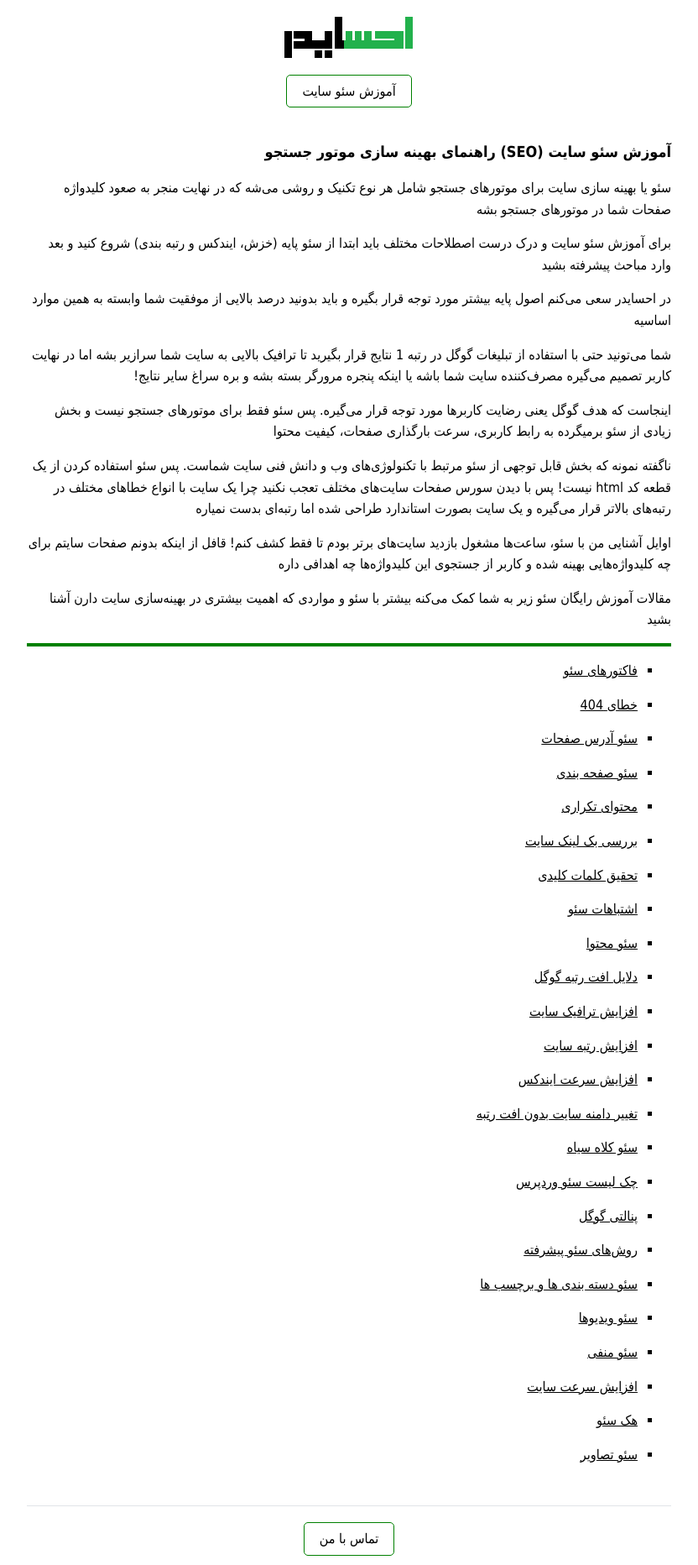
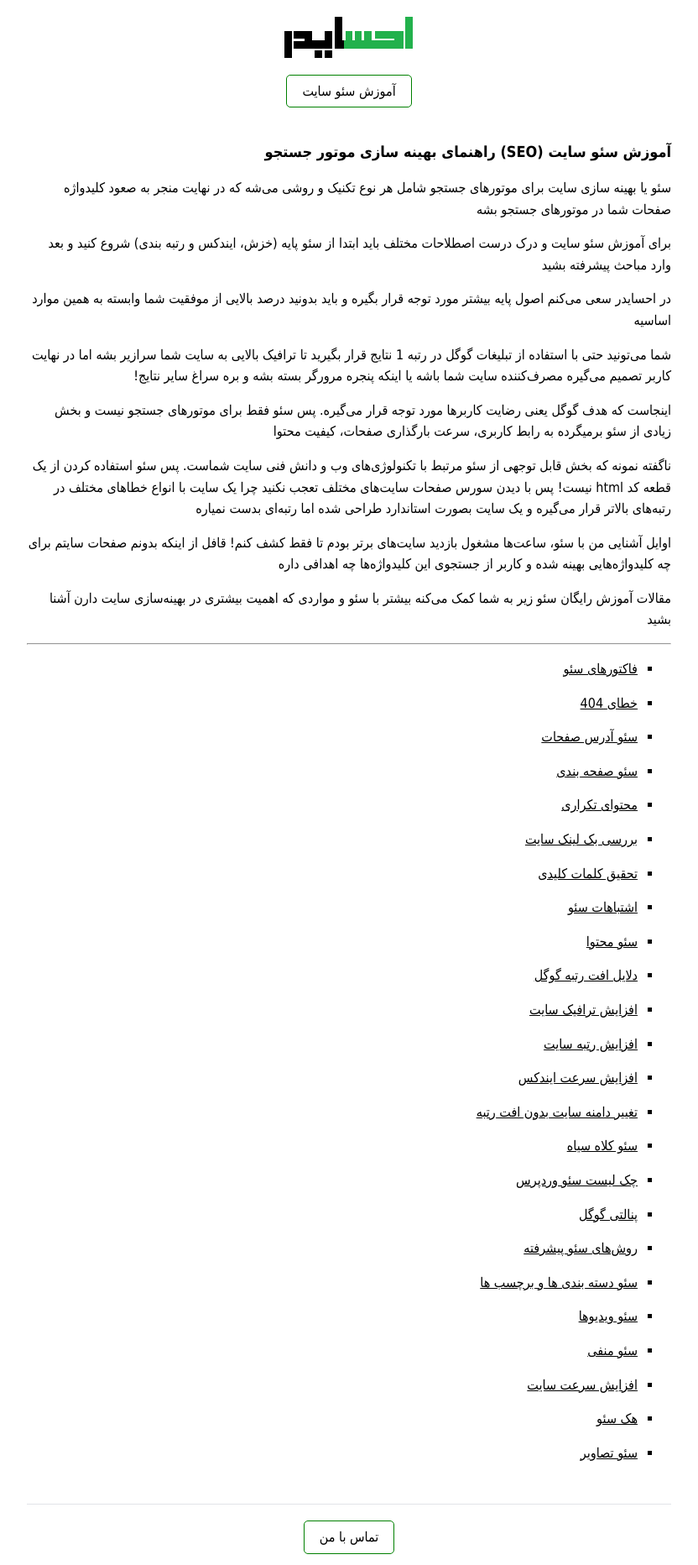
Before and after one commit to darkblog/darkblog.github.io, a Jekyll site: the page built from _posts/2021-5-27-seo.md, in a window 1280 px wide. Shown: the whole page at 84% size, without its empty margins (224-1056 px from the left). Built offline with Jekyll 4.4.1, drawn with Linux system fonts in a browser that asks for light colours.

Commit message:
Update default.html

```diff
--- a/_layouts/default.html
+++ b/_layouts/default.html
@@ -6,7 +6,7 @@
 <title>{% if page.title %}{{ page.title }}{% else %}{{ site.name }}{% endif %}</title>
 <meta name="description" content="{% if page.excerpt %}{{ page.excerpt | strip_html | strip_newlines | truncate: 160 }}{% else %}{{ site.description }}{% endif %}">
 <link rel="canonical" href="{{ page.url | replace:'index.html','' | prepend: site.baseurl | prepend: site.url }}">
-<style>body{font:100%/1.6 Tahoma}.container{margin:16px auto;padding:0 10px;max-width:768px}h1,h2{font-size:large}p{margin:15px 0}a{color:black}ul{list-style-type:square}img,video,audio{max-width:100%}nav{padding-bottom:20px}.post{padding-bottom:2em;border-bottom:1px solid #e1e4e8}blockquote{margin:1.8em 0.8em;padding:0.1em 1em;font-style:italic;direction:rtl;border-left:none;border-right:4px solid green}.center{display:block;margin:auto;text-align:center}pre{direction:ltr;border:1px solid green;border-radius:5px;padding:8px;overflow-x:auto}.button{border:1px solid green;padding:6px 18px;text-decoration:none;display:inline-block;margin:3px;border-radius:5px}hr{border: 2px solid green}</style>
+<style>body{font:100%/1.6 Tahoma}.container{margin:16px auto;padding:0 10px;max-width:768px}h1,h2{font-size:large}p{margin:15px 0}a{color:black}ul{list-style-type:square}img,video,audio{max-width:100%}nav{padding-bottom:20px}.post{padding-bottom:2em;border-bottom:1px solid #e1e4e8}blockquote{margin:1.8em 0.8em;padding:0.1em 1em;font-style:italic;direction:rtl;border-left:none;border-right:4px solid green}.center{display:block;margin:auto;text-align:center}pre{direction:ltr;border:1px solid green;border-radius:5px;padding:8px;overflow-x:auto}.button{border:1px solid green;padding:6px 18px;text-decoration:none;display:inline-block;margin:3px;border-radius:5px}hr{border:o;border-bottom:1px dashed solid green}</style>
 </head>
 <body>
 <header class="center">
```
